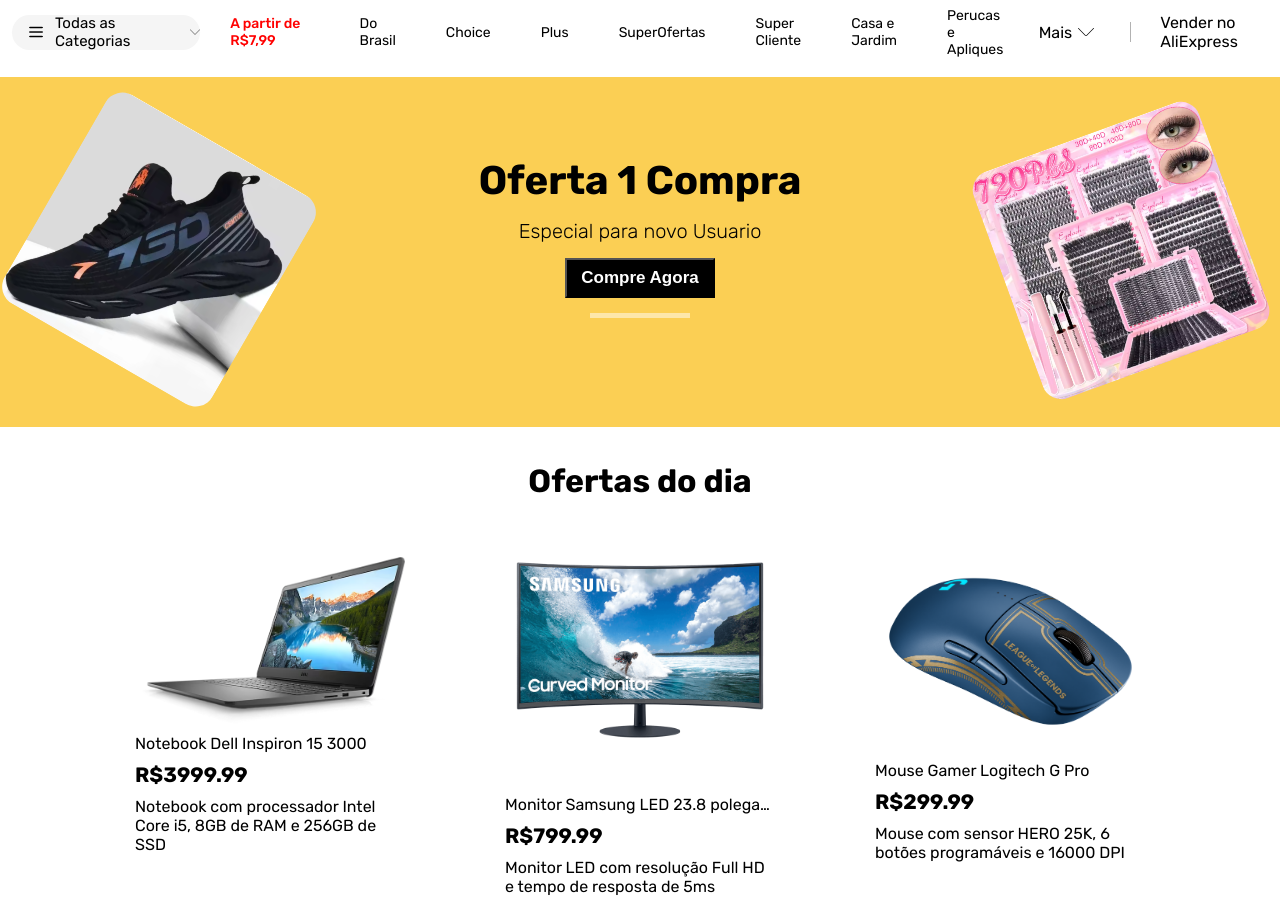
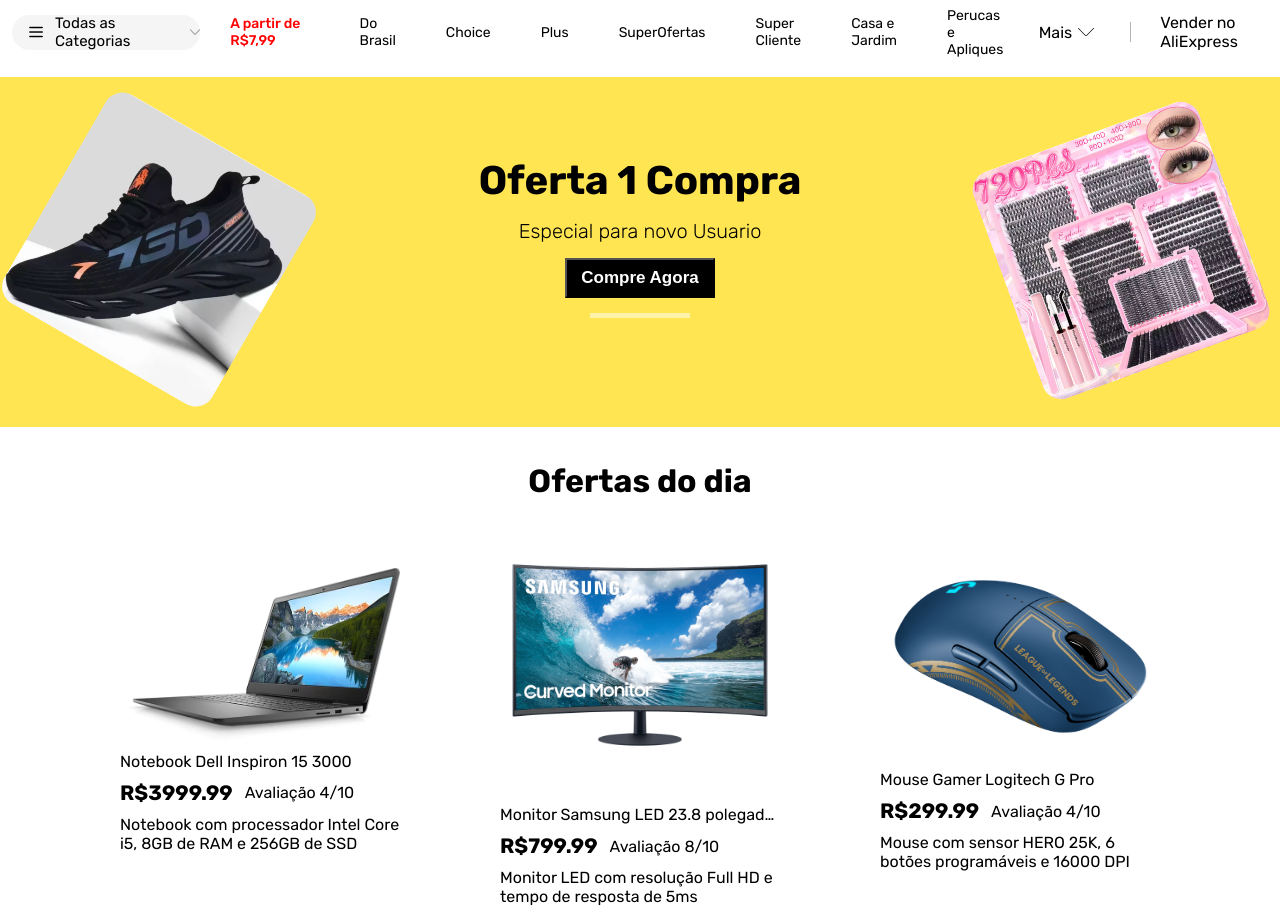
Before and after one commit to rgrrb/pend-AliExpress, a plain HTML site: page index.html in a window 1280 px wide. Shown: the part 73-980 px from the top of the page. Drawn offline with Linux system fonts and the light colour scheme.

Commit message:
atividade finalizada

```diff
--- a/app.js
+++ b/app.js
@@ -5,15 +5,31 @@
 function getInfoProducts(products){
 
     const listaProdutos = document.getElementById('listaProdutos')
+
     const produtos = document.getElementById('produtos')
+
     const card = document.createElement('div')
+
     card.classList.add('card')
+
     const img = document.createElement('img')
+
     const nome = document.createElement('span')
+
     nome.classList.add('nome')
+
+    const precoAvaliacao = document.createElement('div')
+
+    precoAvaliacao.classList.add("precoAvaliacao")
+
+    const avaliacao = document.createElement('p')
+
     const preco = document.createElement('span')
+
     preco.classList.add('preco')
+
     const descricao = document.createElement('span')
+
     descricao.classList.add('descricao')
 
     const path = `./imgProdutos/${products.imagem}`
@@ -22,11 +38,15 @@
     nome.textContent = products.nome
     preco.textContent = (`R$${products.preco}`)
     descricao.textContent = products.descricao
+    avaliacao.textContent = (`Avaliação ${products.classificacao*2}/10`)
+    precoAvaliacao.append(preco, avaliacao)
 
-    card.append(img, nome, preco, descricao)
+
+    card.append(img, nome, precoAvaliacao, descricao)
     produtos.appendChild(card)
 
     console.log("teste")
 }
 
+
 products.forEach(getInfoProducts)
--- a/style.css
+++ b/style.css
@@ -253,21 +253,23 @@
 main .banner {
     width: 100vw;
     height: 350px;
-    background-color: #fbcf54
-}
-
-.banner {
+    background-color: #FFE552;
+    /* background: linear-gradient(180deg,rgba(255, 255, 255, 1) 0%, rgba(255, 229, 82, 1) 41%,
+     rgba(255, 229, 82, 1) 50%, rgba(255, 255, 255, 1) 83%, rgba(255, 255, 255, 1) 100%); */
     display: flex;
     flex-direction: row;
     justify-content: center;
     align-items: center;
     gap: 200px;
+    z-index: -100;
 }
+
 
 .banner img {
     width: 240px;
     border-radius: 20px;
     opacity: 0;
+    z-index: -50;
 
 }
 
@@ -337,6 +339,7 @@
     justify-content: center;
     width: 100vw;
     padding: 30px;
+    z-index: 100;
 }
 
 .listaProdutos h1 {
@@ -365,12 +368,24 @@
     flex-direction: column;
     justify-content: center;
     gap: 10px;
+    width: 280px;
+    transition: 0.4s;
+}
 
-    width: 270px;
-
+.card:hover {
+    transition: 0.4s;
+    transform: scale(1.05);
+    background-color: rgba(0, 0, 0, 0.074);
+    border-radius: 33px 33px 33px 33px;
+    width: 320px;
+    padding: 20px;
 
 }
-
+.card:hover .precoAvaliacao p{
+    transition: 0.4s;
+    color: green;
+    transform: scale(1.08);
+}
 .card .nome {
     white-space: nowrap;
     overflow: hidden;
@@ -382,3 +397,8 @@
     font-size: 1.3rem;
     font-weight: 700;
 }
+.card .precoAvaliacao{
+    display: flex;
+    align-items: center;
+    gap: 12px;
+}
```
Also changed, not shown: index.html (+0 -1 lines).
